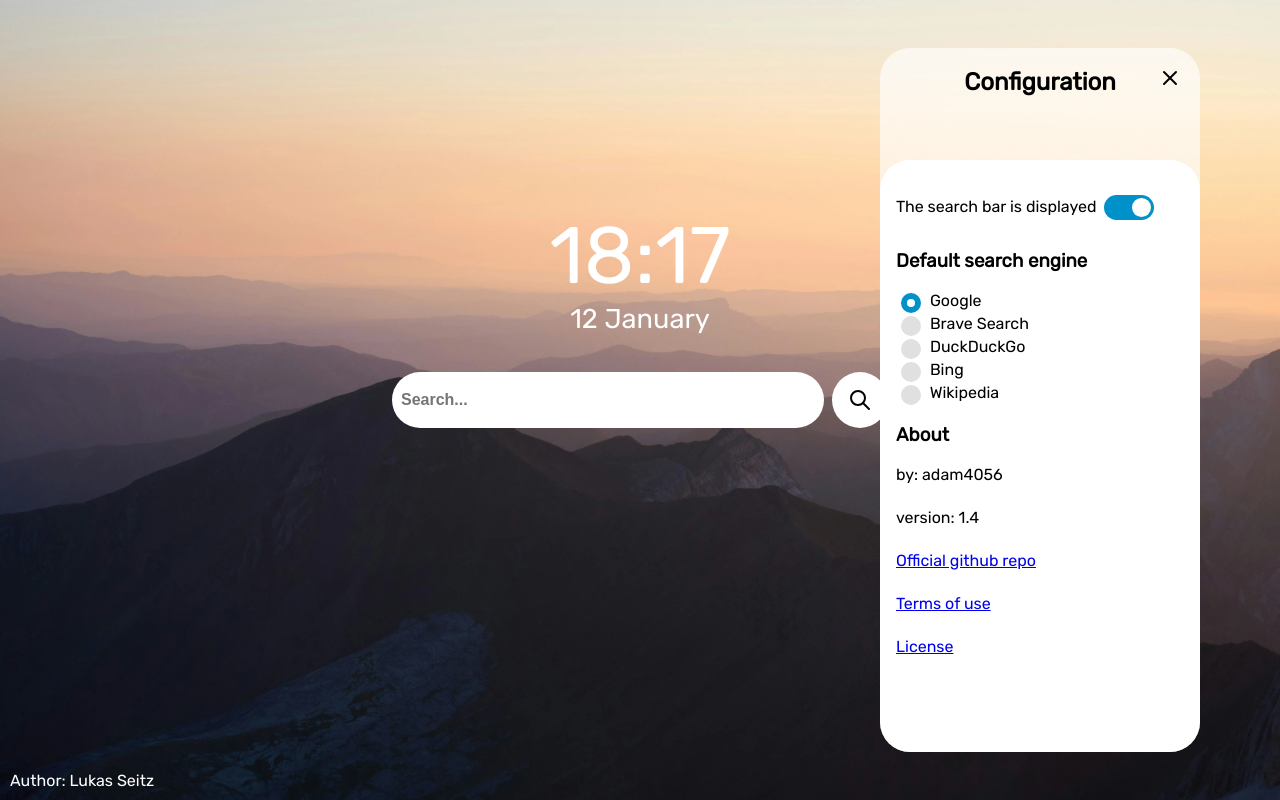
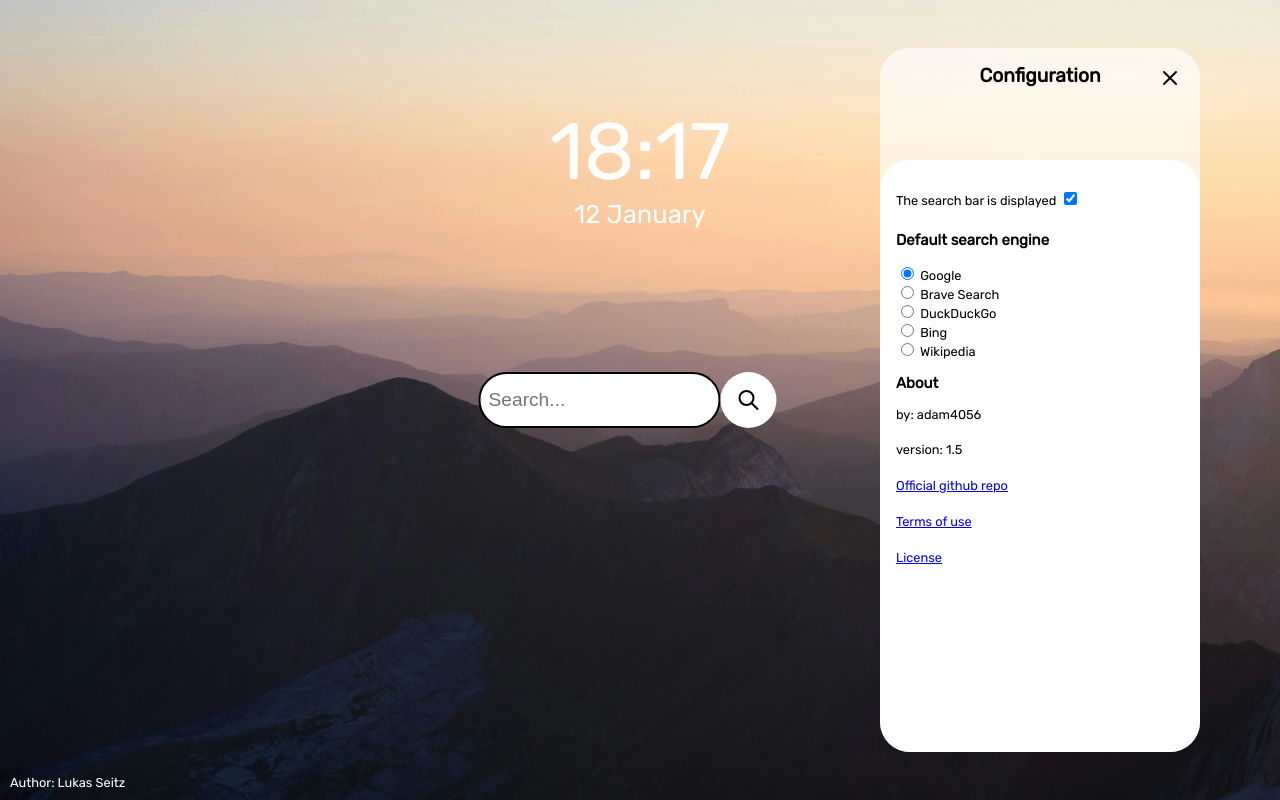
Before and after one commit to adam4056/Tab-R, a browser extension: page index.html in a window 1280 px wide. Both pictures are taken after a click on the button 1218 px from the left and 745 px from the top of the page. Drawn offline with Linux system fonts and the light colour scheme.

Commit message:
Edit version

```diff
--- a/index.html
+++ b/index.html
@@ -28,7 +28,7 @@
 
             <h3>About</h3>
             <p>by: adam4056</p>
-            <p>version: 1.4</p>
+            <p>version: 1.5</p>
             <p><a href="https://github.com/adam4056/Tab-RRR">Official github repo</a></p>
             <p><a href="static/terms.html">Terms of use</a></p>
             <p><a href="static/license.html">License</a></p>
--- a/styles.css
+++ b/styles.css
@@ -12,9 +12,9 @@
     --blur-bg: rgba(255, 255, 255, 0.65);
     --border-radius: 30px;
     --transition-ease: 0.3s ease;
-    --font-size-small: 1rem;
-    --font-size-large: 5rem;
-    --font-size-medium: 1.7rem;
+    --font-size-small: clamp(0.8rem, 1vw, 1.2rem);
+    --font-size-medium: clamp(1.5rem, 2vw, 2rem);
+    --font-size-large: clamp(3rem, 8vw, 5rem);
     --padding: 1rem;
     --fixed-bottom: 3rem;
     --fixed-right: 5rem;
@@ -55,7 +55,7 @@ body {
 
 #clock {
     font-size: var(--font-size-large);
-    margin-top: 13rem;
+    margin-top: 13vh;
 }
 
 #date {
@@ -118,33 +118,32 @@ body {
 }
 
 #search-input {
-    outline: none;
-    width: 27rem;
-    height: 3.5rem;
-    border: none;
-    border-radius: var(--border-radius);
-    background-color: var(--white);
-    box-sizing: border-box;
-    padding: 9px;
-    font-weight: bold;
-    font-size: var(--font-size-small);
-    margin-right: 0.5rem;
+    width: clamp(15rem, 75%, 35rem); /* Minimální šířka 15rem, maximální 30rem, jinak 50% šířky rodiče */
+    height: clamp(2rem, 5vw, 3.5rem); /* Výška závislá na viewportu */
+    padding: 0.5rem; /* Vnitřní odsazení pro větší pohodlí */
+    font-size: clamp(0.8rem, 1.5vw, 1.2rem); /* Velikost textu dynamicky */
+    border: 2px solid var(--black); /* Přidání rámečku */
+    border-radius: var(--border-radius); /* Zaoblení */
+    background-color: var(--white); /* Barva pozadí */
+    color: var(--black); /* Barva textu */
+    box-sizing: border-box; /* Zahrnutí paddingu do výpočtu velikosti */
 }
+
 
 .search-icon-background {
     display: flex;
     justify-content: center;
     align-items: center;
     background-color: var(--white);
-    height: 3.5rem;
-    width: 3.5rem;
+    height: clamp(2.5rem, 5vw, 3.5rem);
+    width: clamp(2.5rem, 5vw, 3.5rem);
     border: none;
     border-radius: 150px;
 }
 
 .search-icon {
-    width: 1.5rem;
-    height: 1.5rem;
+    width: clamp(1rem, 2vw, 1.5rem);
+    height: clamp(1rem, 2vw, 1.5rem);
     margin: 0;
     padding-top: 2px;
     transition: var(--transition-ease);
@@ -193,22 +192,6 @@ dialog {
     margin-bottom: 2rem;
 }
 
-#config-open {
-    border: none;
-    border-radius: var(--border-radius);
-    background-color: transparent;
-    margin: 0.5em;
-    width: auto;
-    height: 2rem;
-}
-
-.fill {
-    border: none;
-    border-radius: var(--border-radius);
-    background-color: transparent;
-    width: 25rem;
-}
-
 #weather {
     position: fixed;
     right: 2rem;
@@ -234,71 +217,3 @@ h2 {
 .input-radio {
     display: block;
 }
-
-#SearchInputVisi {
-    width: 50px;
-    height: 25px;
-    -webkit-appearance: none;
-    -moz-appearance: none;
-    appearance: none;
-    background-color: #ccc;
-    border-radius: 25px;
-    position: relative;
-    outline: none;
-    cursor: pointer;
-    transition: background-color 0.4s;
-    display: inline-block;
-    vertical-align: middle;
-}
-
-#SearchInputVisi::before {
-    content: "";
-    position: absolute;
-    width: 19px;
-    height: 19px;
-    top: 3px;
-    left: 3px;
-    background-color: white;
-    border-radius: 50%;
-    transition: transform 0.4s;
-}
-
-#SearchInputVisi:checked {
-    background-color: rgb(0, 145, 202);
-}
-
-#SearchInputVisi:checked::before {
-    transform: translateX(25px);
-}
-
-input[type="radio"] {
-    appearance: none;
-    -webkit-appearance: none;
-    border: none;
-    border-radius: 50%;
-    background-color: rgb(224, 224, 224);
-    width: 20px;
-    height: 20px;
-    vertical-align: middle;
-    margin-right: 5px;
-    display: inline-block;
-}
-
-input[type="radio"]:checked {
-    border: none;
-    background-color: rgb(0, 145, 202);
-    position: relative;
-}
-
-input[type="radio"]:checked::after {
-    content: '';
-    display: block;
-    width: 8px;
-    height: 8px;
-    background-color: white;
-    border-radius: 50%;
-    position: absolute;
-    top: 50%;
-    left: 50%;
-    transform: translate(-50%, -50%);
-}
```
Also changed, not shown: manifest.json.
